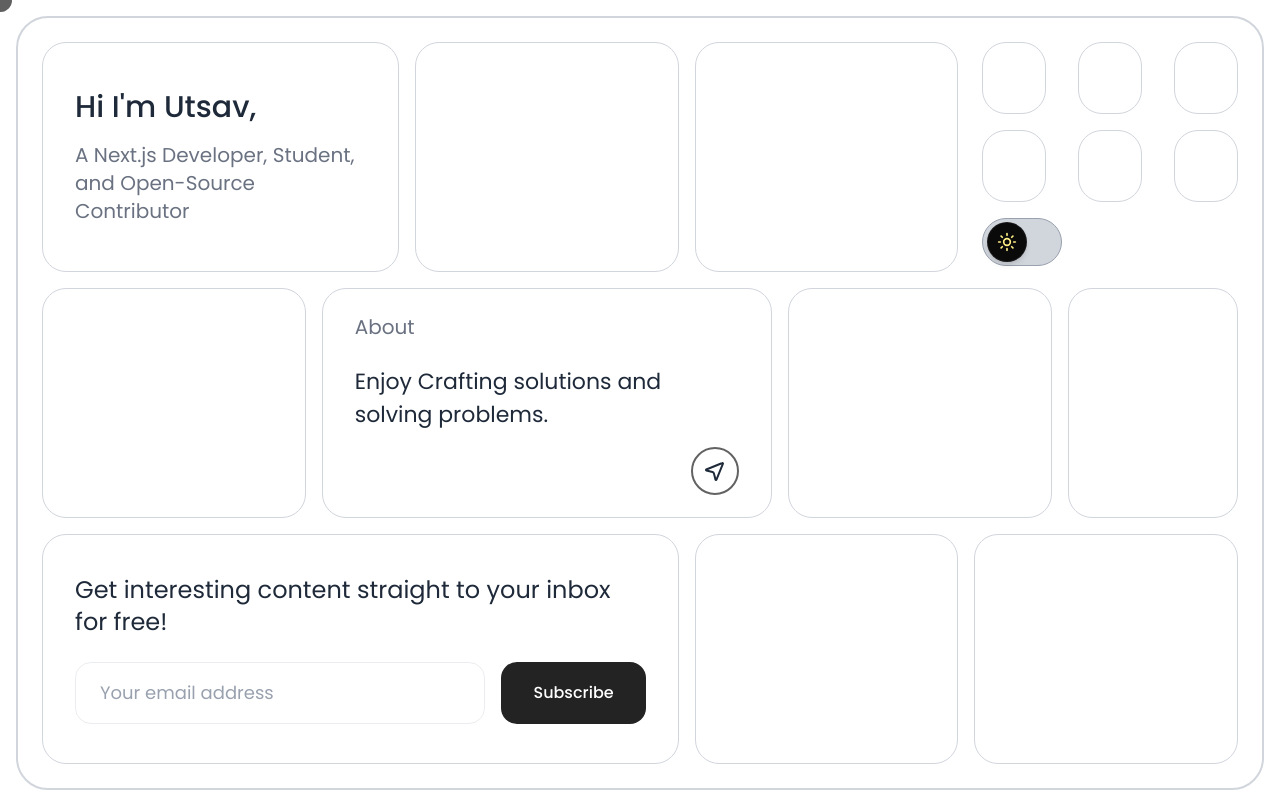
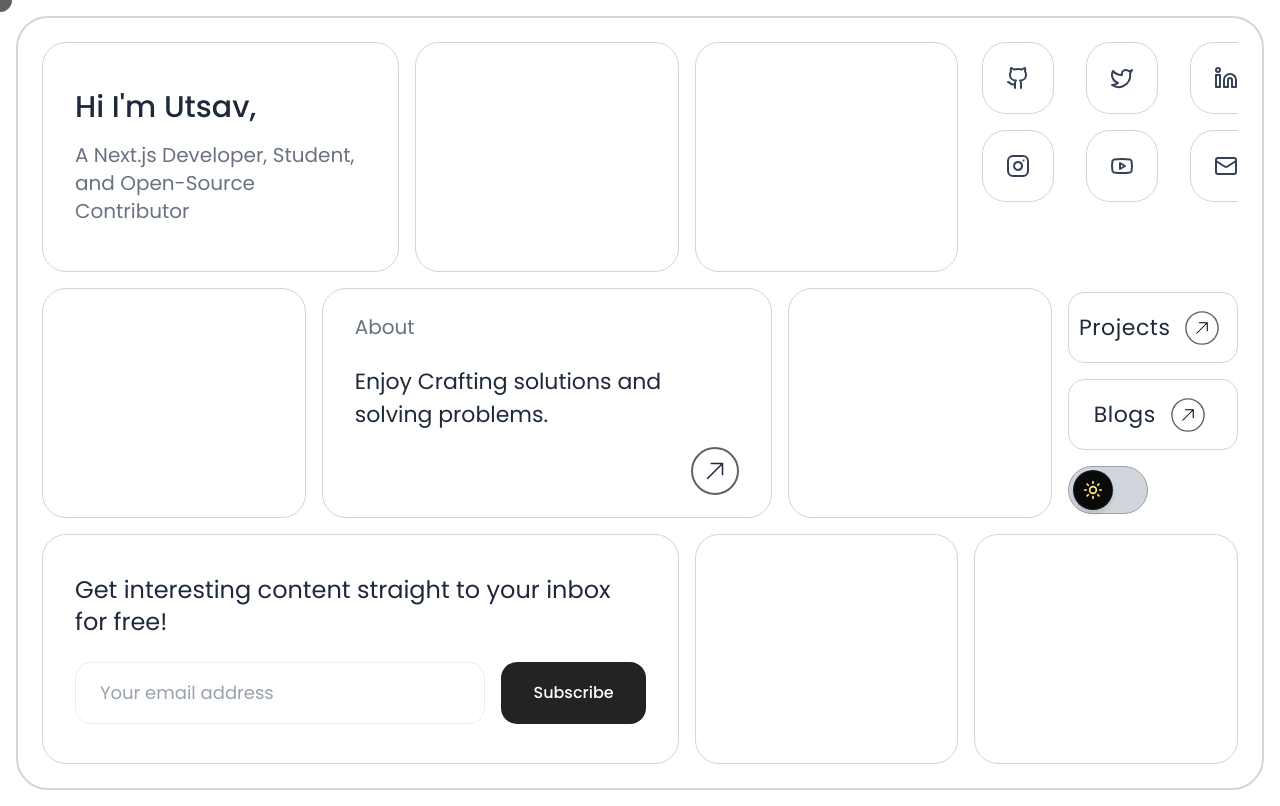
Before and after one commit to utsavdotdev/Portfolio, a Next.js app: page / in a window 1280 px wide. Built offline with nearby package versions, Linux system fonts and the light colour scheme.

Commit message:
feat: add social media links

```diff
--- a/app/page.tsx
+++ b/app/page.tsx
@@ -2,8 +2,11 @@ import React from "react";
 import BentoBox from "@/components/BentoBox";
 import ThemeToggler from "@/components/ThemeToggler";
 import Newsletter from "@/components/Newsletter";
-import { MousePointer2 } from "lucide-react";
 import CustomCursor from "@/components/CustomCursor";
+import LinkButton from "@/components/LinkButton";
+import { socialMedia } from "@/constants/data";
+import Link from "next/link";
+import { hover } from "framer-motion";
 
 export default function Home() {
   return (
@@ -26,51 +29,66 @@ export default function Home() {
           <BentoBox col="col-span-3" border={false} className="pl-2">
             <div className="flex flex-col gap-4">
               <div className="flex gap-8">
-                <div className="h-18 w-18 box rounded-3xl"></div>
-                <div className="h-18 w-18 box rounded-3xl"></div>
-                <div className="h-18 w-18 box rounded-3xl"></div>
+                {socialMedia.slice(0, 3).map((social) => (
+                  <Link
+                    href={social.url}
+                    key={social.name}
+                    target="_blank"
+                    rel="noopener noreferrer"
+                  >
+                    <div
+                      className={`h-18 w-18 box rounded-3xl flex items-center justify-center cursor-pointer transition-all duration-300 group hover:bg-gray-100 dark:hover:bg-neutral-900`}
+                    >
+                      <social.icon className="h-6 w-6 text-gray-700 dark:text-gray-200 transition-colors" />
+                    </div>
+                  </Link>
+                ))}
               </div>
               <div className="flex gap-8">
-                <div className="h-18 w-18 box rounded-3xl"></div>
-                <div className="h-18 w-18 box rounded-3xl"></div>
-                <div className="h-18 w-18 box rounded-3xl"></div>
+                {socialMedia.slice(3).map((social) => (
+                  <Link
+                    href={social.url}
+                    key={social.name}
+                    target="_blank"
+                    rel="noopener noreferrer"
+                  >
+                    <div className="h-18 w-18 box rounded-3xl flex items-center justify-center cursor-pointer transition-all duration-300 group hover:bg-gray-100 dark:hover:bg-neutral-900">
+                      <social.icon className="h-6 w-6 text-gray-700 dark:text-gray-200 transition-colors" />
+                    </div>
+                  </Link>
+                ))}
               </div>
-              <ThemeToggler />
             </div>
           </BentoBox>
 
           <BentoBox col="col-span-3"></BentoBox>
           <BentoBox col="col-span-5">
-            <div className="h-full py-6 px-8 font-pops flex flex-col text-gray-800 dark:text-gray-300 gap-4 cursor-pointer hover:bg-gray-100 dark:hover:bg-neutral-800 group">
+            <div className="h-full py-6 px-8 font-pops flex flex-col text-gray-800 dark:text-gray-300 gap-4 cursor-pointer hover:bg-gray-100 dark:hover:bg-neutral-900 group">
               <span className="text-xl text-gray-500 dark:text-neutral-500">
                 About
               </span>
               <h3 className="text-[22px] font-small mt-2">
                 Enjoy Crafting solutions and solving problems.
               </h3>
-              <div className="flex flex-col">
-                <div className="w-12 h-12 flex justify-center align-center self-end rounded-full border-2 border-[#626262] transition-all duration-300 overflow-hidden relative">
-                  {/* Arrow coming FROM bottom on hover */}
-                  <MousePointer2
-                    className="rotate-90 w-6 h-6 absolute transition-all duration-500
-                    translate-x-[-30px] translate-y-[30px] opacity-0
-                    group-hover:translate-x-[0px] group-hover:translate-y-[10px]
-                    group-hover:opacity-100"
-                  />
-
-                  {/* Arrow going TO top on hover */}
-                  <MousePointer2
-                    className="rotate-90 w-6 h-6 absolute transition-all duration-500
-                    translate-x-[0px] translate-y-[10px] opacity-100
-                    group-hover:translate-x-[30px] group-hover:translate-y-[-30px]
-                    group-hover:opacity-0"
-                  />
-                </div>
-              </div>
+              <LinkButton />
             </div>
           </BentoBox>
           <BentoBox col="col-span-3"></BentoBox>
-          <BentoBox col="col-span-2"></BentoBox>
+          <BentoBox col="col-span-2" border={false} className="gap-4 py-1">
+            <div className="relative box h-1/3 flex rounded-2xl hover:bg-gray-100 dark:hover:bg-neutral-900 group gap-2 items-center justify-center">
+              <span className="font-pops text-[22px] text-gray-800 dark:text-gray-300 tracking-wide">
+                Projects
+              </span>
+              <LinkButton className="scale-70" />
+            </div>
+            <div className="relative box h-1/3 flex rounded-2xl hover:bg-gray-100 dark:hover:bg-neutral-900 group gap-2 items-center justify-center">
+              <span className="font-pops text-[22px] text-gray-800 dark:text-gray-300 tracking-wide">
+                Blogs
+              </span>
+              <LinkButton className="scale-70" />
+            </div>
+            <ThemeToggler />
+          </BentoBox>
 
           <BentoBox col="col-span-7">
             <Newsletter />
--- a/components/CustomCursor.tsx
+++ b/components/CustomCursor.tsx
@@ -36,12 +36,12 @@ export default function CustomCursor() {
   const trail3X = useSpring(cursorX, {
     damping: 15,
     stiffness: 200,
-    mass: 0.5,
+    mass: 0.8,
   });
   const trail3Y = useSpring(cursorY, {
     damping: 15,
     stiffness: 200,
-    mass: 0.5,
+    mass: 0.8,
   });
 
   useEffect(() => {
@@ -93,7 +93,7 @@ export default function CustomCursor() {
         className="fixed top-0 left-0 pointer-events-none z-40"
         style={{ x: trail1X, y: trail1Y }}
       >
-        <div className="w-6 h-6 bg-[#606060]/30 rounded-full -translate-x-1/2 -translate-y-1/2" />
+        <div className="w-6 h-6 bg-[#606060]/20 rounded-full -translate-x-1/2 -translate-y-1/2" />
       </motion.div>
 
       {/* Main cursor - solid */}
--- /dev/null
+++ b/components/LinkButton.tsx
@@ -0,0 +1,27 @@
+import { MoveUpRight } from "lucide-react";
+import {ArrowUpRightIcon} from "@heroicons/react/24/outline";
+
+const LinkButton = ({ className }: LinkButtonProps) => {
+  return (
+    <>
+      <div className={`flex flex-col ${className}`}>
+        <div className="w-12 h-12 flex justify-center align-center self-end rounded-full border-2 border-[#626262] transition-all duration-300 overflow-hidden relative">
+          <ArrowUpRightIcon
+            className="w-6 h-6 absolute transition-all duration-500
+                    translate-x-[-30px] translate-y-[30px] opacity-0
+                    group-hover:translate-x-[0px] group-hover:translate-y-[10px]
+                    group-hover:opacity-100"
+          />
+          <ArrowUpRightIcon
+            className="w-6 h-6 absolute transition-all duration-500
+                    translate-x-[0px] translate-y-[10px] opacity-100
+                    group-hover:translate-x-[30px] group-hover:translate-y-[-30px]
+                    group-hover:opacity-0"
+          />
+        </div>
+      </div>
+    </>
+  );
+};
+
+export default LinkButton;
--- /dev/null
+++ b/constants/data.ts
@@ -0,0 +1,44 @@
+import {
+  Github,
+  Twitter,
+  Linkedin,
+  Instagram,
+  Youtube,
+  Mail,
+  type LucideIcon,
+} from "lucide-react";
+
+
+
+export const socialMedia: SocialMedia[] = [
+  {
+    name: "GitHub",
+    url: "https://github.com/utsavdotdev",
+    icon: Github,
+  },
+  {
+    name: "Twitter",
+    url: "https://x.com/utsavdotdev",
+    icon: Twitter,
+  },
+  {
+    name: "LinkedIn",
+    url: "https://linkedin.com/in/utsavdotdev",
+    icon: Linkedin,
+  },
+  {
+    name: "Instagram",
+    url: "https://instagram.com/utsavdotdev",
+    icon: Instagram,
+  },
+  {
+    name: "YouTube",
+    url: "https://youtube.com/@utsavdotdev",
+    icon: Youtube,
+  },
+  {
+    name: "Email",
+    url: "mailto:utsavdotdev@gmail.com",
+    icon: Mail,
+  },
+];
--- a/package.json
+++ b/package.json
@@ -9,8 +9,10 @@
     "lint": "next lint"
   },
   "dependencies": {
+    "@heroicons/react": "^2.2.0",
     "clsx": "^2.1.1",
     "framer-motion": "^12.16.0",
+    "heroicons": "^2.2.0",
     "lucide-react": "^0.511.0",
     "next": "15.3.3",
     "next-themes": "^0.4.6",
```
Also changed, not shown: components/BentoBox.tsx (+0 -8 lines), index.d.ts (+8 -0 lines), 1 other file (tests, documents, lock files or other folders).
